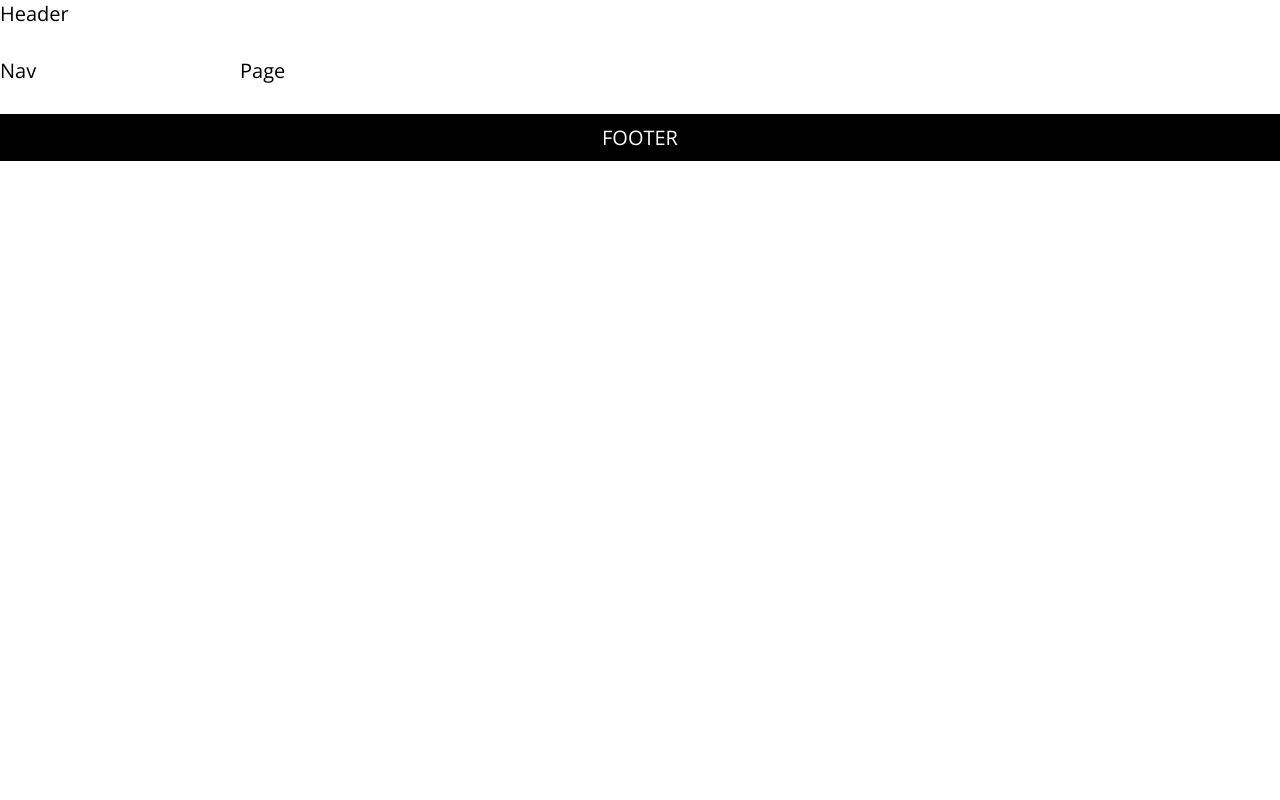
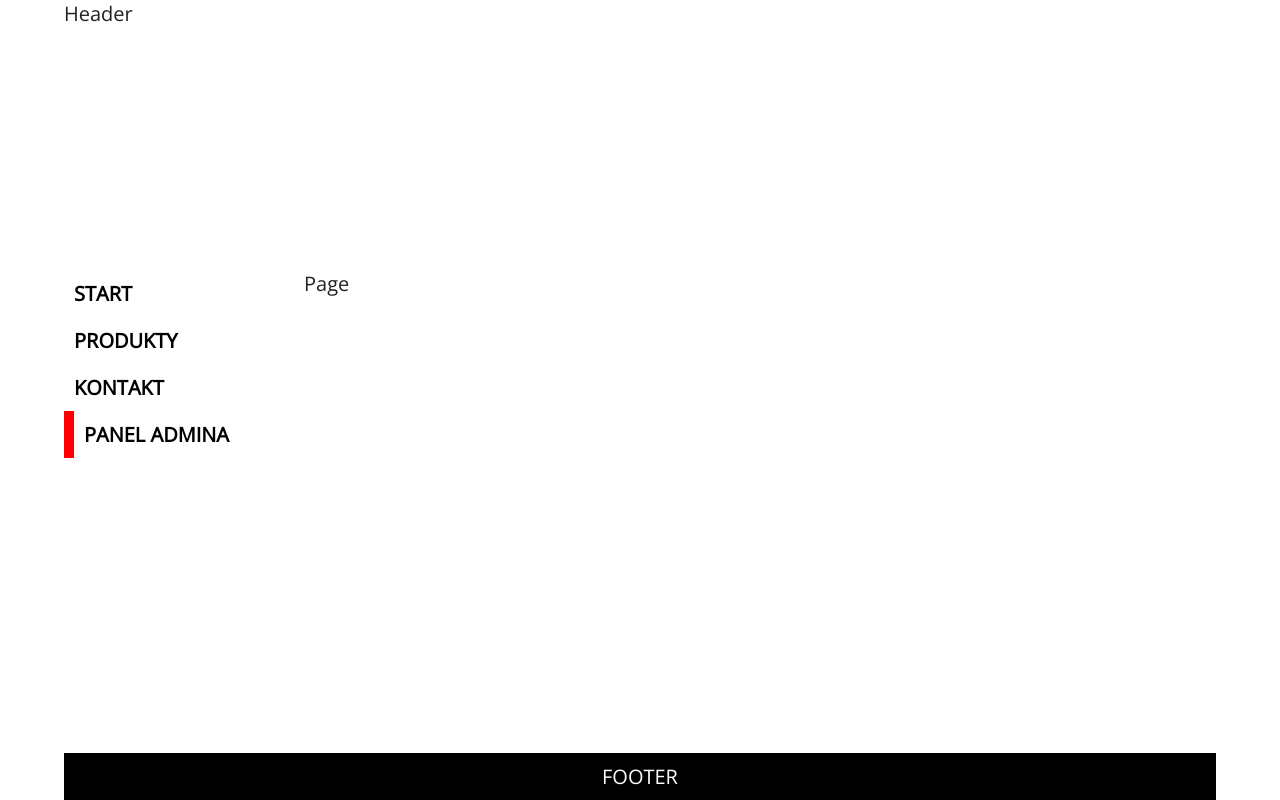
Before and after one commit to KonradGmur/React-Router-Second-App, a React app: page /admin in a window 1280 px wide. Built offline with nearby package versions, Linux system fonts and the light colour scheme.

Commit message:
Update Navigation.js, App.js

```diff
--- a/src/layouts/App.js
+++ b/src/layouts/App.js
@@ -14,7 +14,7 @@ class App extends Component {
   render() {
     return (
       <Router>
-        <div className="App">
+        <div className="app">
           <header>
             {<Header />}
           </header>
--- a/src/layouts/Navigation.js
+++ b/src/layouts/Navigation.js
@@ -1,8 +1,42 @@
 import React from 'react';
+import { NavLink } from 'react-router-dom';
+import "../styles/Navigation.css";
+
+
+const list = [
+    { name: 'start', path: '/', exact: true },
+    { name: 'produkty', path: '/products' },
+    { name: 'kontakt', path: '/contact' },
+    { name: 'panel admina', path: '/admin' },
+]
 
 const Navigation = () => {
+
+    const menu = list.map(item => (
+        <li key={item.name}>
+            <NavLink to={item.path} exact={item.exact ? item.exact : false}> {item.name}</NavLink>
+        </li>
+    ))
     return (
-        <div>Nav</div>
+        <nav className="main">
+            <ul>
+                {menu}
+
+                {/* TODO: Second way:  */}
+                {/* <li>
+                    <NavLink to="/">Start</NavLink>
+                </li>
+                <li>
+                    <NavLink to="products">Produkty</NavLink>
+                </li>
+                <li>
+                    <NavLink to="contact">Kontakt</NavLink>
+                </li>
+                <li>
+                    <NavLink to="admin">Panel admina</NavLink>
+                </li> */}
+            </ul>
+        </nav>
     );
 }
 
--- a/src/styles/App.css
+++ b/src/styles/App.css
@@ -4,7 +4,6 @@ div.app {
   min-height: 100vh;
   width: 90%;
   margin: 0 auto;
-
   color: #222;
 }
 
@@ -35,5 +34,4 @@ footer {
   padding: 10px 0;
   text-align: center;
   text-transform: uppercase;
-  /* margin-bottom: 50px; */
 }
--- a/src/styles/Navigation.css
+++ b/src/styles/Navigation.css
@@ -1,5 +1,4 @@
 nav.main {
-
     padding: 0 30px 30px 0;
 }
 
```
Also changed, not shown: 1 other file.
